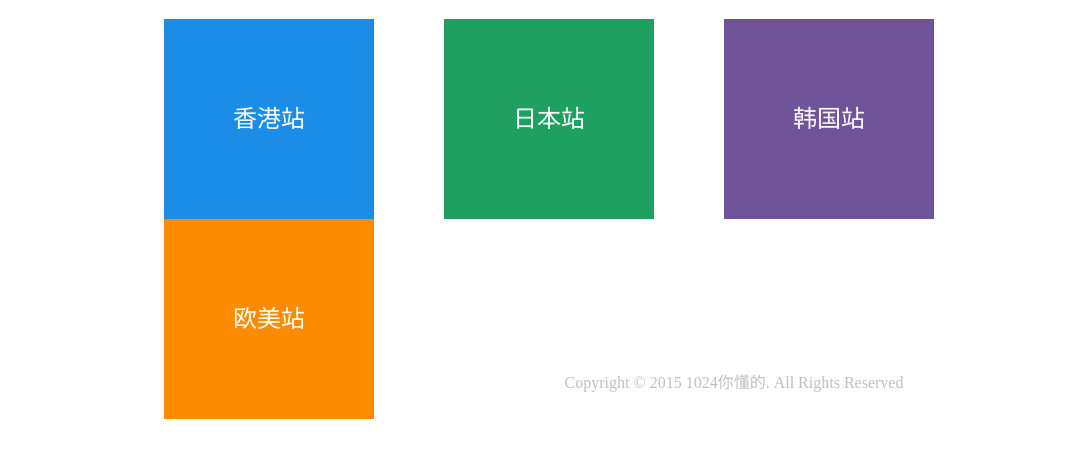
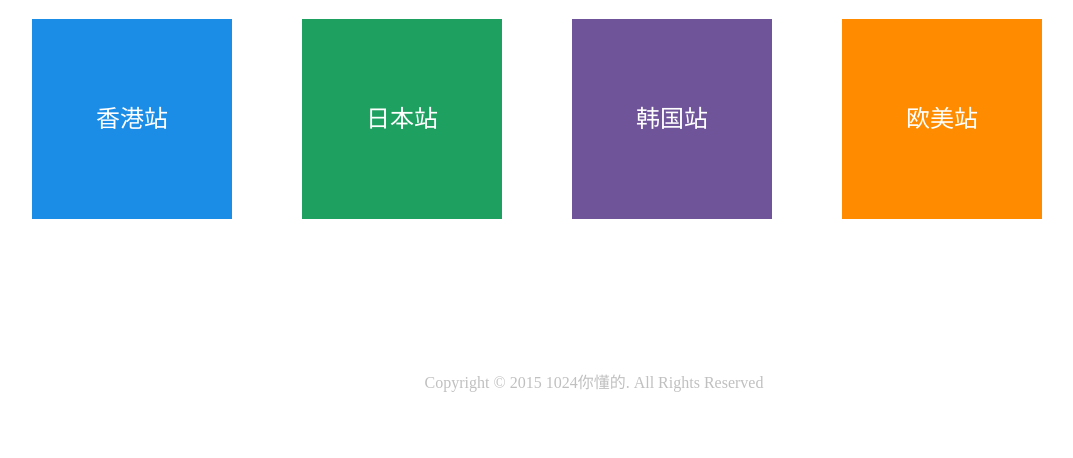
Before and after one commit to cp1024/1024youknow, a plain HTML site: page index.html in a window 1280 px wide. Shown: the part 226-684 px from the top of the page, without its empty margins (46-1119 px from the left). Drawn offline with Linux system fonts and the light colour scheme.

Commit message:
Update index.html

```diff
--- a/index.html
+++ b/index.html
@@ -8,14 +8,14 @@
     <meta name="description" content="1024最新地址, cl社区全球入口,cl最新地址，1024邀请码">
     <title>1024 你懂的</title>
     <style type="text/css">
-	#box{margin:0 auto;text-align:center;width:1000px;}
+	#box{margin:0 auto;text-align:center;}
 	h1{padding:100px 0 30px 0;}
 	h1 a:link{color:#000;text-decoration:underline;font-size:50px;}
 	h1 a:visited{color:#000;}
 	h1 a:hover{color:blue;}
 	h1 a:active{color:blue;}
 	ul{font-family:"微软雅黑";list-style:none;margin:0 auto;padding:0;}
-	li{float:left;width:210px;height:200px;margin-left:70px;}
+	li{float:left;width:200px;height:200px;margin-left:70px;}
 	li a{font-size:24px;color:white;line-height:200px;text-decoration:none;}
 	.bg1{background-color:#1C8DE7;}
 	.bg2{background-color:#1EA061;}
```
